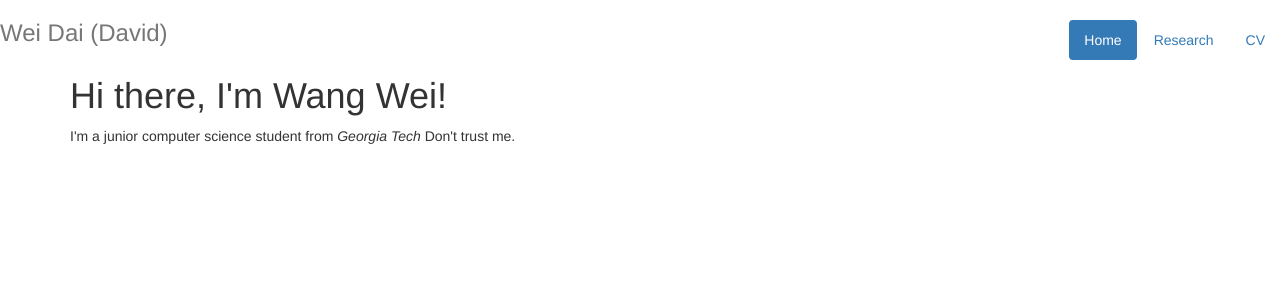
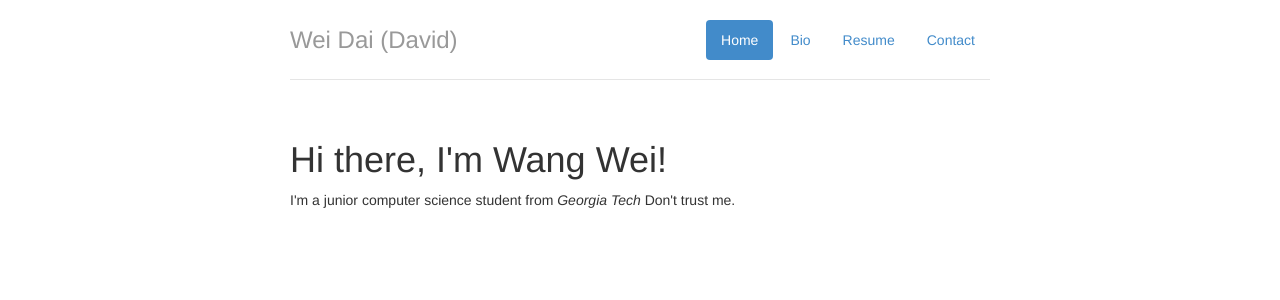
Before and after one commit to wwang414/wwang414.github.io, a Jekyll site: the page built from index.html, in a window 1280 px wide. Shown: the top 300 px of the page. Built offline with Jekyll 4.4.1, drawn with Linux system fonts in a browser that asks for light colours; nearby versions of some CDN libraries; library files that are not in the unit come from our copies.

Commit message:
Update default.html

```diff
--- a/_layouts/default.html
+++ b/_layouts/default.html
@@ -4,21 +4,24 @@
 			<title>{{ page.title }}</title>
 			<!-- link to main stylesheet -->
 			<!-- Latest compiled and minified CSS -->
-                        <link rel="stylesheet" href="https://maxcdn.bootstrapcdn.com/bootstrap/3.3.7/css/bootstrap.min.css" integrity="sha384-BVYiiSIFeK1dGmJRAkycuHAHRg32OmUcww7on3RYdg4Va+PmSTsz/K68vbdEjh4u" crossorigin="anonymous">
+                	<link href="/css/bootstrap.min.css" rel="stylesheet" type="text/css">
+    			<link href="/css/jumbotron-narrow.css" rel="stylesheet" type="text/css">
+		        <link href="/css/modern-business.css" rel="stylesheet" type="text/css">
+    		        <link href="/css/font-awesome/css/font-awesome.min.css" rel="stylesheet" type="text/css">
 		</head>
 		<body>
-			<div class="header">
+			<div class="container">
+      				<div class="header">
         			<ul class="nav nav-pills pull-right">
-          				<li class="active"><a href="#">Home</a></li>
-          				<li><a href="research.html">Research</a></li>
-          				<li><a href="cv.html">CV</a></li>
+         				 <li class="active"><a href="/">Home</a></li>
+         				 <li><a href="/bio">Bio</a></li>
+         				 <li><a href="/resume">Resume</a></li>
+					<li><a href="/contact">Contact</a></li>
         			</ul>
-        		<h3 class="text-muted">Wei Dai (David)</h3>
-     			 </div>
-			<div class="container">
-
+        			<h3 class="text-muted">Wei Dai (David)</h3>
+      			</div>
+			<div class="row marketing">
 			{{ content }}
-
 			</div><!-- /.container -->
 		</body>
 	</html>
```
